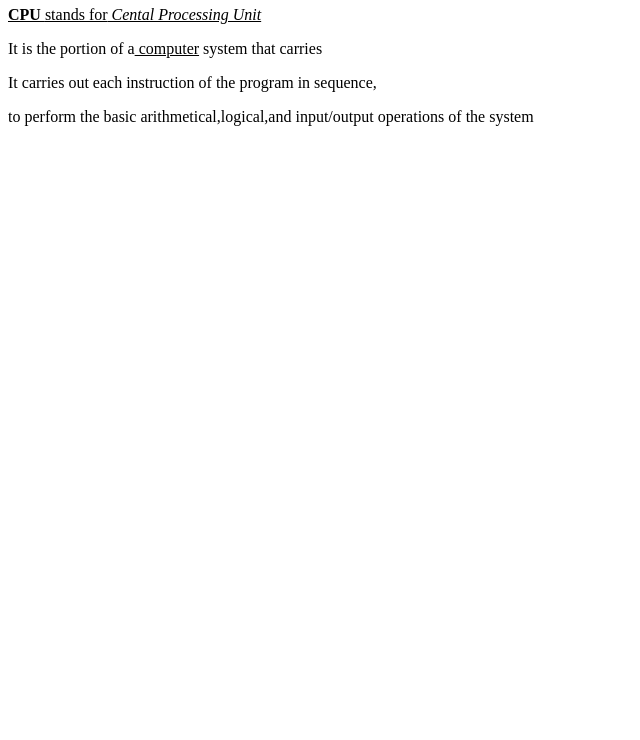
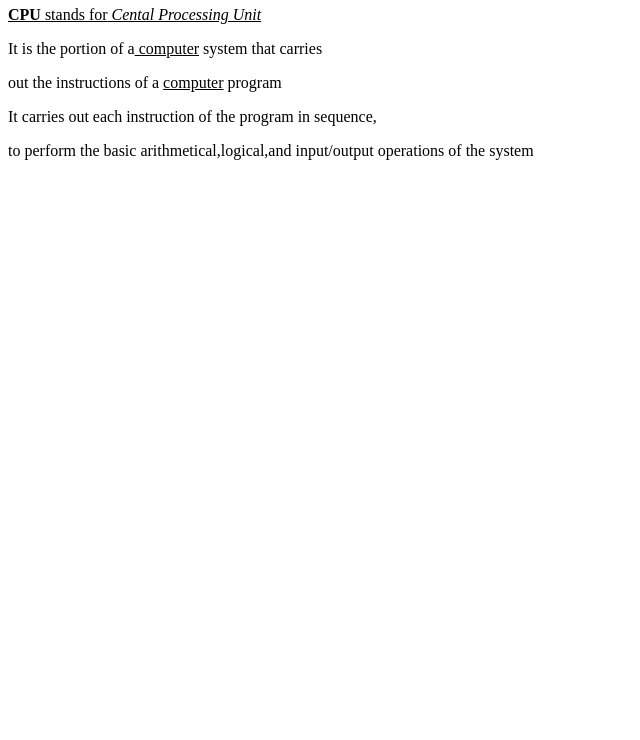
Before and after one commit to iamneo-production/fffcdafccffadaeccdfffebaeceaec, a website: page public/index.html in a window 1280 px wide. Shown: the part 60-800 px from the top of the page, without its empty margins (0-640 px from the left). Drawn offline with Linux system fonts and the light colour scheme.

Commit message:
Backup Commit

```diff
--- a/public/index.html
+++ b/public/index.html
@@ -4,7 +4,8 @@
 
     <p><u><b> CPU </b> stands for<i> Cental Processing Unit </i></u></p>
     <p> It is the portion of a<u> computer</u> system that carries</p>
+    <p>out the instructions of a <u>computer</u> program</p>
     <p> It carries out each instruction of the program in sequence,</p>
     <p>to perform the basic arithmetical,logical,and input/output operations of the system</p>
-
 </body>
+</html>
```
